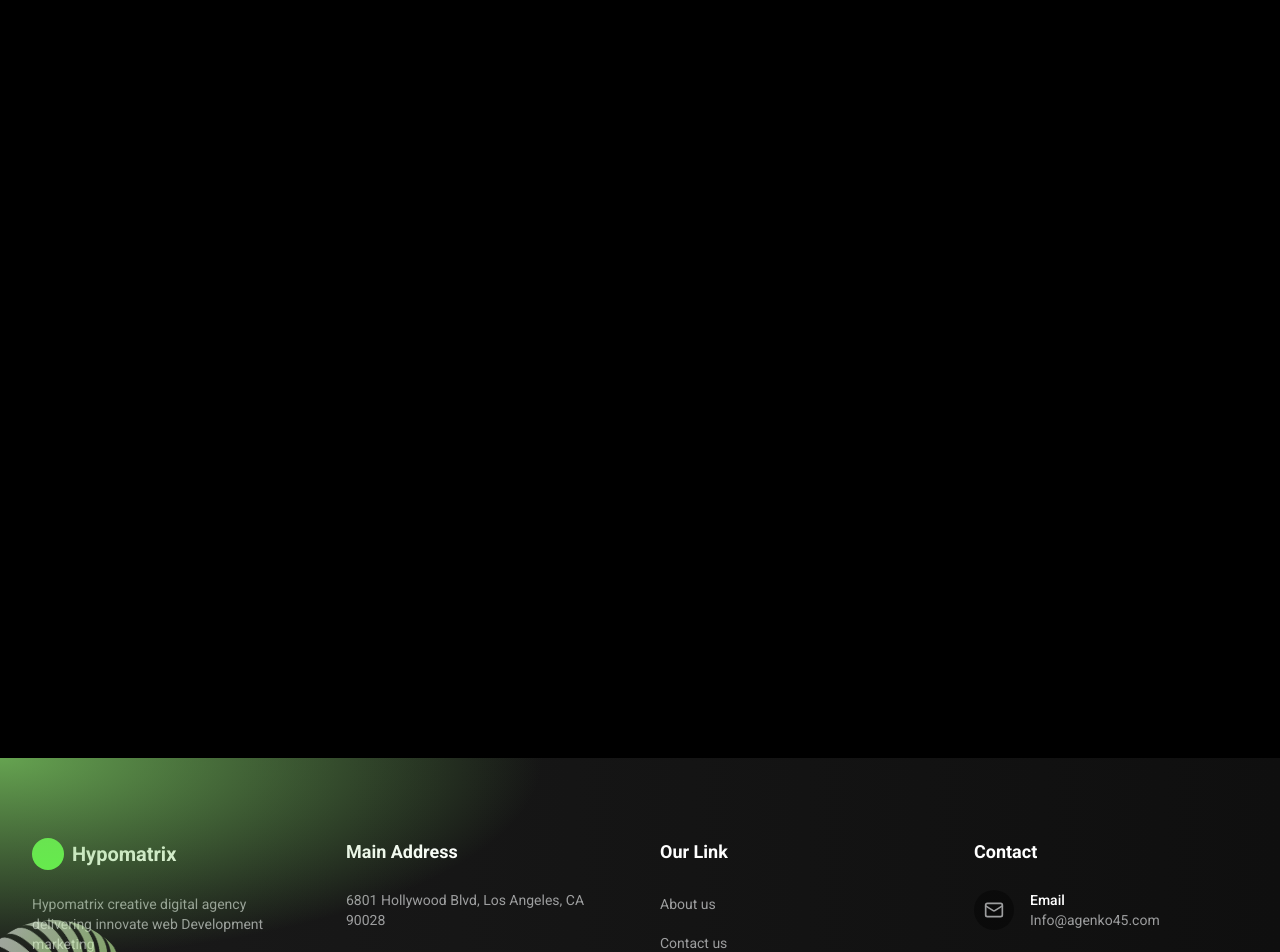
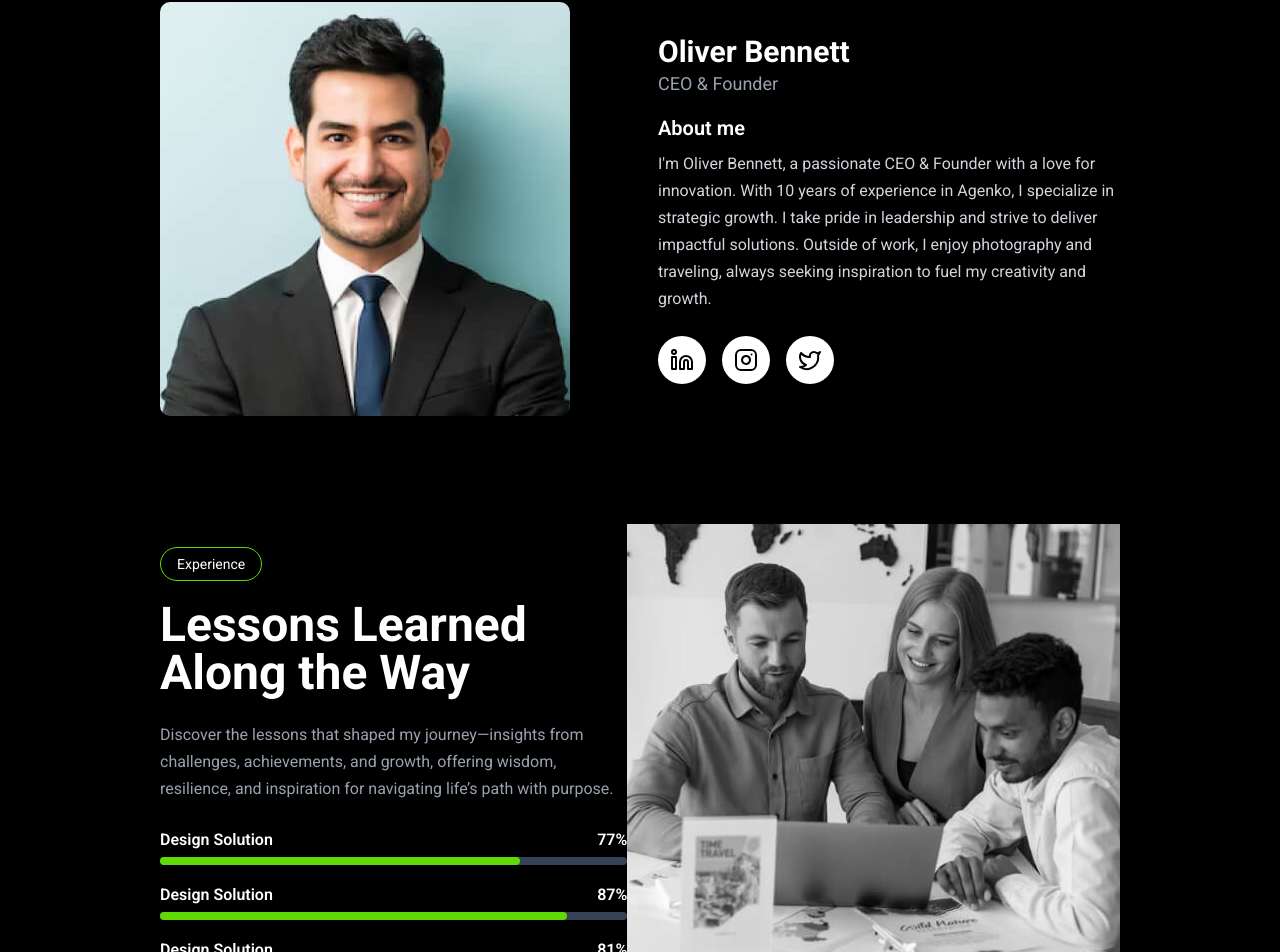
Before and after one commit to codeftshaunak/hypomatrix-v2, a Next.js app: page /team-details in a window 1280 px wide. Before the commit this address had no page. Shown: the part 138-1090 px from the top of the page. Built offline with nearby package versions, Linux system fonts and the light colour scheme.

Commit message:
Implement team-details page

```diff
--- /dev/null
+++ b/src/app/team-details/page.tsx
@@ -0,0 +1,12 @@
+import TeamDetailsView from "@/views/team-details";
+import React from "react";
+
+const page = () => {
+  return (
+    <div>
+      <TeamDetailsView />
+    </div>
+  );
+};
+
+export default page;
--- /dev/null
+++ b/src/views/team-details/experience.tsx
@@ -0,0 +1,76 @@
+"use client";
+import Image from "next/image";
+import img from "@/assets/team-single2.jpg";
+
+const Experience = () => {
+  return (
+    <section className="bg-black text-white flex items-center justify-between py-16">
+      <div className="w-[550px]">
+        <span className="border-primary border text-white text-sm px-4 py-2 rounded-full">
+          Experience{" "}
+        </span>
+        <h2 className="text-5xl font-bold mt-6">
+          Lessons Learned Along the Way{" "}
+        </h2>
+        <p className="text-gray-400 mt-6">
+          Discover the lessons that shaped my journey—insights from challenges,
+          achievements, and growth, offering wisdom, resilience, and inspiration
+          for navigating life’s path with purpose.
+        </p>
+
+        <div className="mt-6">
+          <div className="mb-4">
+            <p className="font-semibold flex justify-between">
+              <span> Design Solution</span>
+              <span className="text-white">77%</span>
+            </p>
+            <div className="w-full bg-gray-700 h-2 rounded-full mt-1">
+              <div
+                className="bg-primary h-2 rounded-full"
+                style={{ width: "77%" }}
+              ></div>
+            </div>
+          </div>
+
+          <div className="mb-4">
+            <p className="font-semibold flex justify-between">
+              <span> Design Solution</span>
+              <span className="text-white">87%</span>
+            </p>
+            <div className="w-full bg-gray-700 h-2 rounded-full mt-1">
+              <div
+                className="bg-primary h-2 rounded-full"
+                style={{ width: "87%" }}
+              ></div>
+            </div>
+          </div>
+
+          <div>
+            <p className="font-semibold flex justify-between">
+              <span> Design Solution</span>
+              <span className="text-white">81%</span>
+            </p>
+            <div className="w-full bg-gray-700 h-2 rounded-full mt-1">
+              <div
+                className="bg-primary h-2 rounded-full"
+                style={{ width: "81%" }}
+              ></div>
+            </div>
+          </div>
+        </div>
+      </div>
+
+      <div className="w-[580px] h-[476px]">
+        <Image
+          src={img}
+          alt="image not found"
+          width={580}
+          height={476}
+          className="w-full h-full object-cover"
+        />
+      </div>
+    </section>
+  );
+};
+
+export default Experience;
--- /dev/null
+++ b/src/views/team-details/index.tsx
@@ -0,0 +1,14 @@
+import React from "react";
+import UserProfile from "./user-profile";
+import Experience from "./experience";
+
+const TeamDetailsView = () => {
+  return (
+    <div>
+      <UserProfile />
+      <Experience />
+    </div>
+  );
+};
+
+export default TeamDetailsView;
--- /dev/null
+++ b/src/views/team-details/user-profile.tsx
@@ -0,0 +1,53 @@
+import Image from "next/image";
+import { Linkedin, Instagram, Twitter } from "lucide-react";
+import img from "@/assets/team-single1.jpg";
+
+const userData = {
+  name: "Oliver Bennett",
+  position: "CEO & Founder",
+  about:
+    "I'm Oliver Bennett, a passionate CEO & Founder with a love for innovation. With 10 years of experience in Agenko, I specialize in strategic growth. I take pride in leadership and strive to deliver impactful solutions. Outside of work, I enjoy photography and traveling, always seeking inspiration to fuel my creativity and growth.",
+  imageUrl: img,
+};
+
+const UserProfile: React.FC = () => {
+  return (
+    <section className="flex items-center bg-black text-white py-11 gap-16 rounded-lg shadow-lg">
+      <Image
+        src={userData.imageUrl}
+        alt={userData.name}
+        className="rounded-lg h-full w-full"
+      />
+      <div className="pl-6">
+        <h1 className="text-3xl font-bold">{userData.name}</h1>
+        <h2 className="text-lg text-gray-400">{userData.position}</h2>
+        <div className="mt-4">
+          <h3 className="text-xl font-semibold">About me</h3>
+          <p className="text-gray-300 mt-2">{userData.about}</p>
+        </div>
+        <div className="flex space-x-4 mt-6">
+          <a
+            href="#"
+            className="text-black text-2xl hover:bg-lime-400 bg-white p-3 rounded-full"
+          >
+            <Linkedin />
+          </a>
+          <a
+            href="#"
+            className="text-black text-2xl hover:bg-lime-400 bg-white p-3 rounded-full"
+          >
+            <Instagram />
+          </a>
+          <a
+            href="#"
+            className="text-black text-2xl hover:bg-lime-400 bg-white p-3 rounded-full"
+          >
+            <Twitter />
+          </a>
+        </div>
+      </div>
+    </section>
+  );
+};
+
+export default UserProfile;
```
Also changed, not shown: src/assets/team-single1.jpg (added), src/assets/team-single2.jpg (added).
